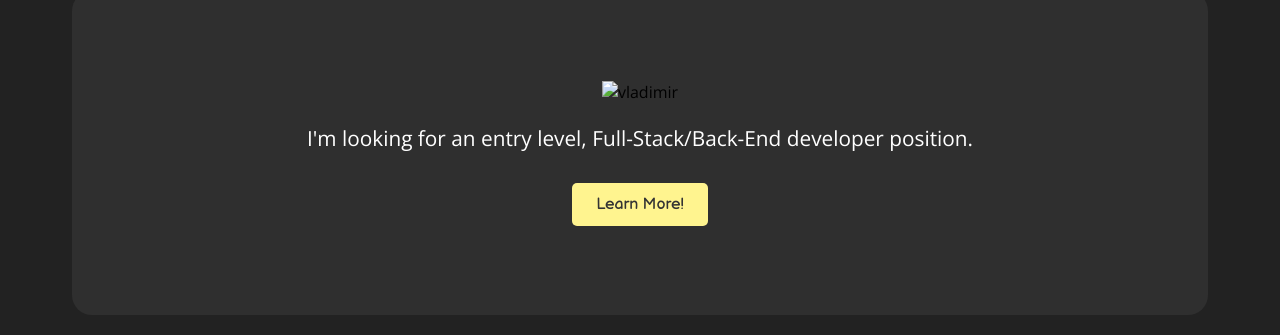
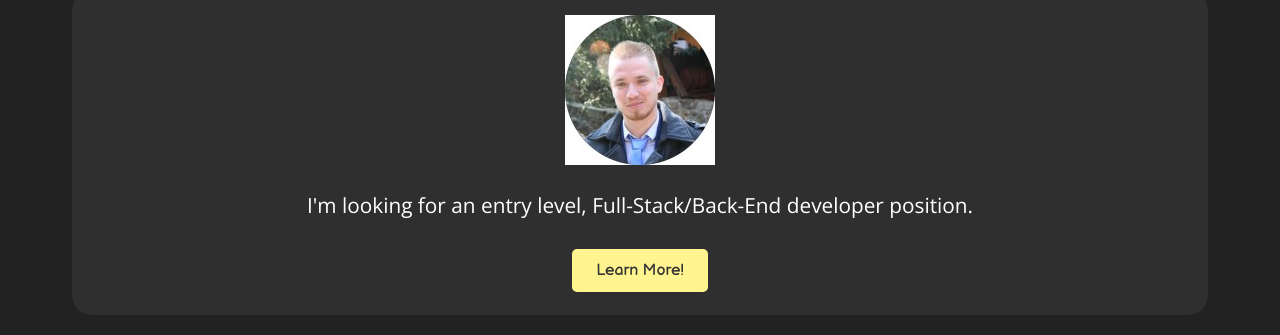
Before and after one commit to V0vaSL/Personal_Website, a website: page index.html in a window 1280 px wide. Shown: the part 462-797 px from the top of the page. Drawn offline with nearby package versions, Linux system fonts and the light colour scheme.

Commit message:
index.html updated

```diff
--- a/index.html
+++ b/index.html
@@ -91,7 +91,7 @@
           <div class="content">
             <div class="center-container">
               <div class="personal-img">
-                <img src="public/img/circle-cropped.png" alt="vladimir" />
+                <img src="public/img/circle-cropped.jpg" alt="vladimir" />
               </div>
               <p>
                 I'm looking for an entry level, Full-Stack/Back-End developer
```
